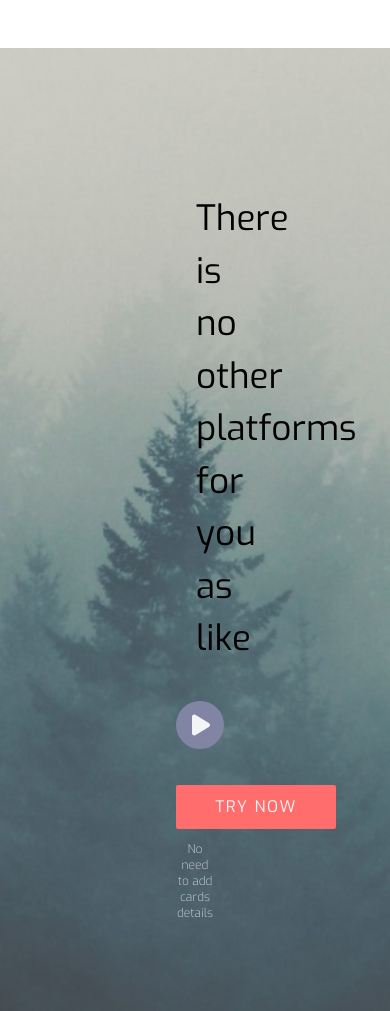
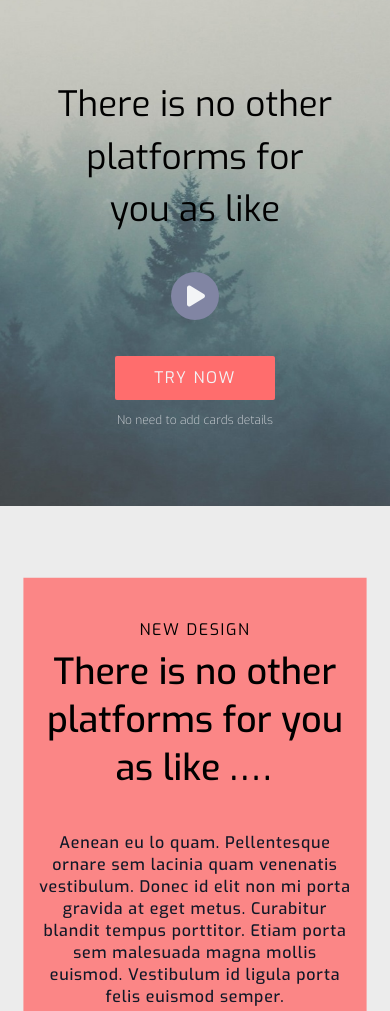
Before and after one commit to Karthikdev85/tailwindCSS, a website built with Parcel: page src/index.html in a window 390 px wide. Shown: the top 1011 px of the page. Built offline with nearby package versions, Linux system fonts and the light colour scheme; files whose address does not match are found by name.

Commit message:
minor update

```diff
--- a/src/index.html
+++ b/src/index.html
@@ -18,7 +18,7 @@
     <main>
       <!-- hero section -->
       <section
-        class="min-h-[60vh] overflow-hidden lg:min-h-screen relative flex items-center text-center justify-center p-36 my-12"
+        class="min-h-[60vh] overflow-hidden lg:min-h-screen relative flex items-center"
       >
         <video
           src="../images/hero-video.mp4"
```
Also changed, not shown: dist/index.html, 2 other files.
